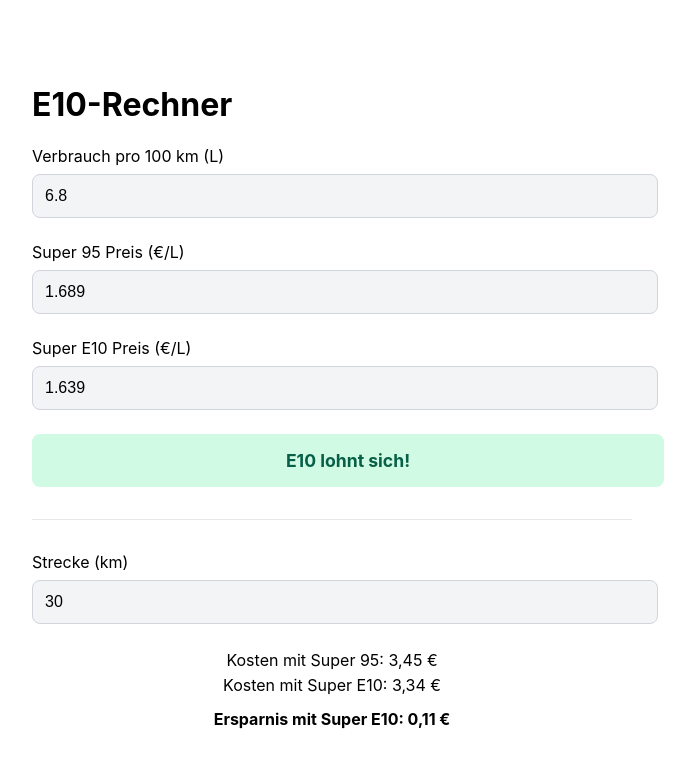
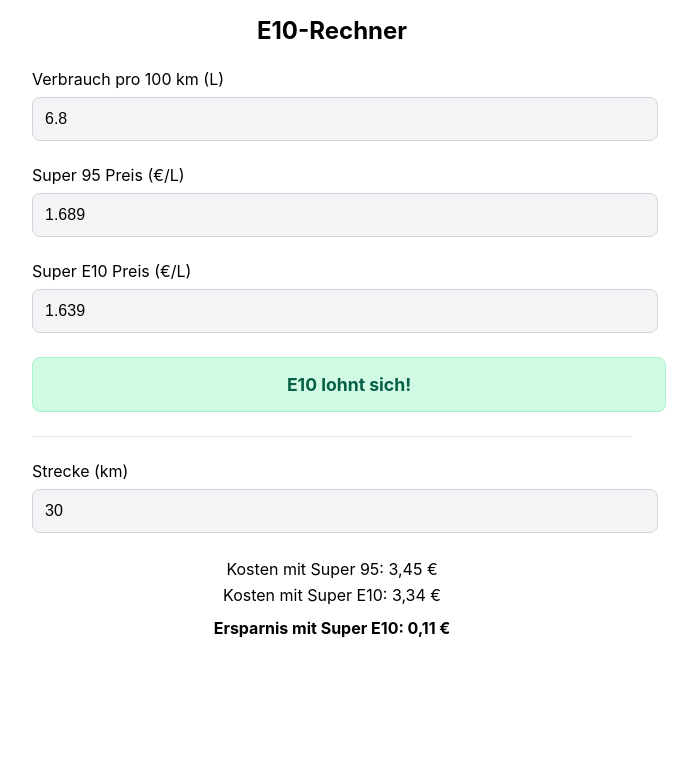
Before and after one commit to yatamci/E10-Rechner, a Next.js app: page / in a window 1280 px wide. Shown: the top 768 px of the page, without its empty margins (308-1005 px from the left). Built offline with nearby package versions, Linux system fonts and the light colour scheme.

Commit message:
Deepseek V13

```diff
--- a/app/e10-styles.css
+++ b/app/e10-styles.css
@@ -1,12 +1,20 @@
 .e10-container {
   max-width: 600px;
-  margin: 2rem auto;
-  padding: 2rem;
+  margin: 1rem auto 2rem auto;
+  padding: 0 1rem;
   font-family: -apple-system, BlinkMacSystemFont, sans-serif;
+}
+
+.e10-title {
+  margin-bottom: 1.5rem;
+  text-align: center;
+  font-size: 1.5rem;
+  font-weight: bold;
 }
 
 .e10-input-group {
   margin-bottom: 1.5rem;
+  width: 100%;
 }
 
 .e10-input {
@@ -19,7 +27,7 @@
   font-size: 1rem;
 }
 
-.e10-ergebnis-box {
+.e10-result-box {
   width: 100%;
   padding: 1rem;
   margin: 1.5rem 0;
@@ -29,34 +37,39 @@
   font-size: 1.1rem;
 }
 
+.e10-divider {
+  width: 100%;
+  margin: 1.5rem 0;
+  border: 0;
+  border-top: 1px solid #e5e7eb;
+}
+
+.e10-results {
+  margin-top: 1.5rem;
+  text-align: center;
+  line-height: 1.6;
+}
+
+.e10-savings {
+  font-weight: bold;
+  margin-top: 0.5rem;
+}
+
+/* Farben */
 .ergebnis-gruen {
   background-color: #d1fae5;
   color: #065f46;
+  border: 1px solid #a7f3d0;
 }
 
 .ergebnis-gelb {
   background-color: #fef3c7;
   color: #92400e;
+  border: 1px solid #fde68a;
 }
 
 .ergebnis-rot {
   background-color: #fee2e2;
   color: #991b1b;
+  border: 1px solid #fecaca;
 }
-
-.e10-divider {
-  margin: 2rem 0;
-  border: 0;
-  border-top: 1px solid #e5e7eb;
-}
-
-.e10-ergebnis-text {
-  margin-top: 1.5rem;
-  text-align: center;
-  line-height: 1.6;
-}
-
-.e10-ersparnis {
-  font-weight: bold;
-  margin-top: 0.5rem;
-}
--- a/app/page.tsx
+++ b/app/page.tsx
@@ -30,7 +30,7 @@ export default function Home() {
 
   return (
     <div className="e10-container">
-      <h1>E10-Rechner</h1>
+      <h1 className="e10-title">E10-Rechner</h1>
 
       <div className="e10-input-group">
         <label>Verbrauch pro 100 km (L)</label>
@@ -65,7 +65,7 @@ export default function Home() {
         />
       </div>
 
-      <div className={`e10-ergebnis-box ${ergebnisFarbe}`}>
+      <div className={`e10-result-box ${ergebnisFarbe}`}>
         {ergebnis}
       </div>
 
@@ -81,10 +81,10 @@ export default function Home() {
         />
       </div>
 
-      <div className="e10-ergebnis-text">
+      <div className="e10-results">
         <div>Kosten mit Super 95: {kosten95.toFixed(2).replace('.', ',')} €</div>
         <div>Kosten mit Super E10: {kostenE10.toFixed(2).replace('.', ',')} €</div>
-        <div className="e10-ersparnis">
+        <div className="e10-savings">
           {differenz > 0
             ? `Ersparnis mit Super E10: ${differenz.toFixed(2).replace('.', ',')} €`
             : differenz < 0
```
